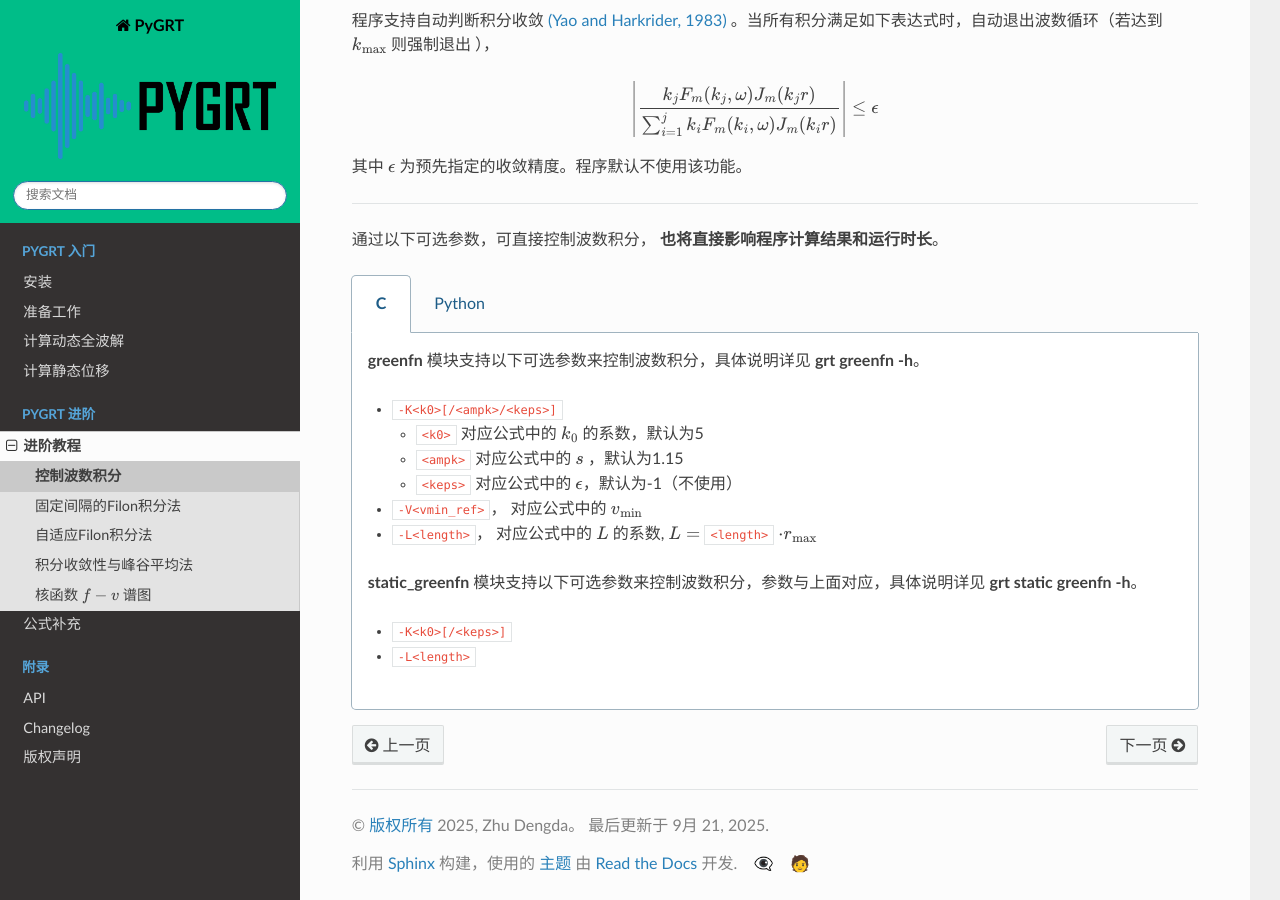
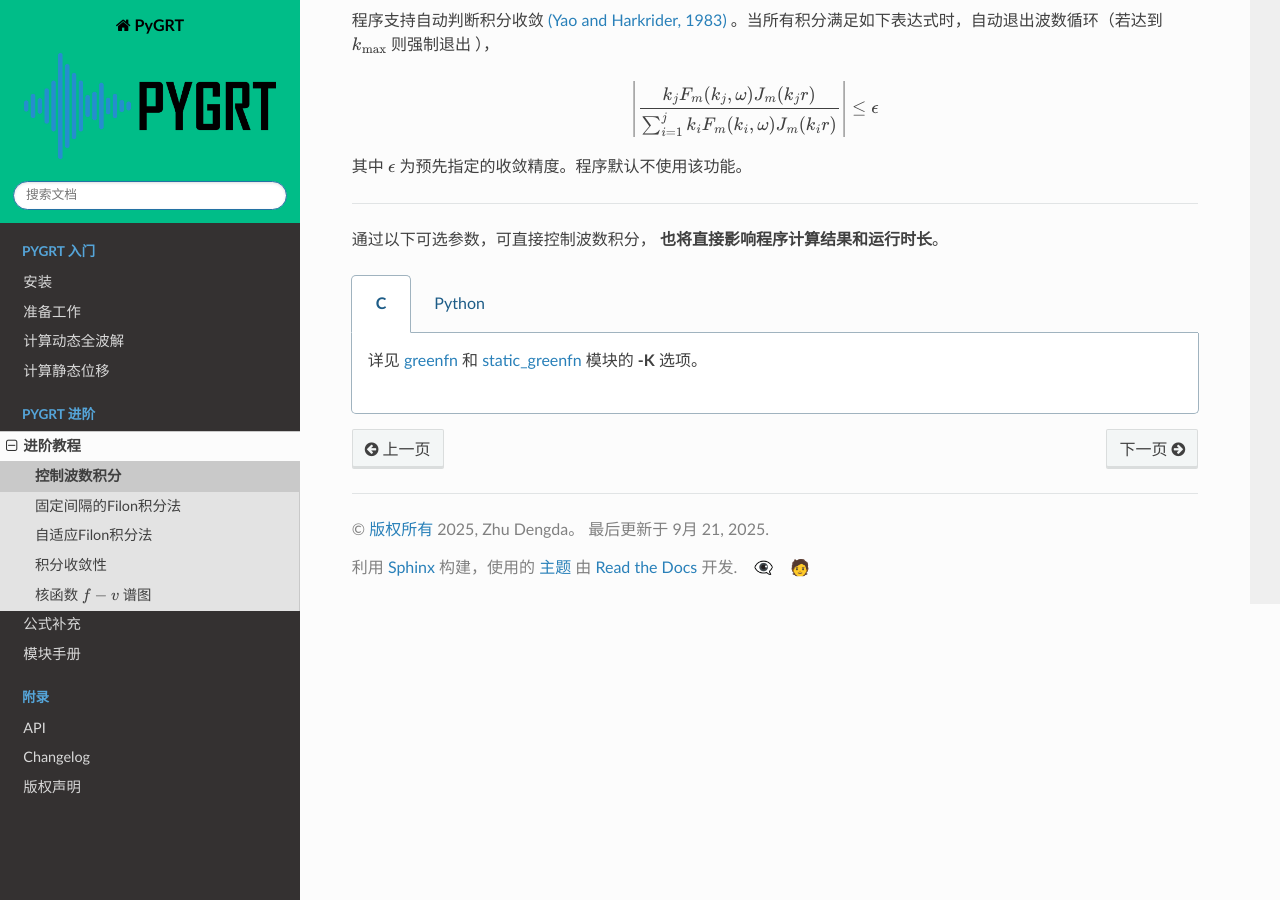
Before and after one commit to Dengda98/PyGRT, a Sphinx documentation site: the page built from docs/source/Advanced/k_integ.rst, in a window 1280 px wide and 900 px high, scrolled down 802 px. Built offline with Sphinx 7.4.7 and the Read the Docs theme 3.1.0, drawn with Linux system fonts in a browser that asks for light colours; pages that are not in the unit, such as notebooks, are missing from menus; the version number could not be read and is left out; comment, search, counter and statistics services are not loaded.

Commit message:
DOC: update -L

```diff
--- a/docs/source/Advanced/integ_converg/integ_converg.rst
+++ b/docs/source/Advanced/integ_converg/integ_converg.rst
@@ -1,4 +1,4 @@
-积分收敛性与峰谷平均法
+积分收敛性
 ===============================
 
 :Author: Zhu Dengda
--- a/docs/source/Advanced/k_integ.rst
+++ b/docs/source/Advanced/k_integ.rst
@@ -44,22 +44,7 @@
 
     .. group-tab:: C
 
-        :command:`greenfn` 模块支持以下可选参数来控制波数积分，具体说明详见 :command:`grt greenfn -h`。
-
-        + ``-K<k0>[/<ampk>/<keps>]``
-
-          + ``<k0>`` 对应公式中的 :math:`k_0` 的系数，默认为5
-          + ``<ampk>`` 对应公式中的 :math:`s` ，默认为1.15
-          + ``<keps>`` 对应公式中的 :math:`\epsilon`，默认为-1（不使用）
-
-        + ``-V<vmin_ref>``， 对应公式中的 :math:`v_{\text{min}}`
-
-        + ``-L<length>``， 对应公式中的 :math:`L` 的系数, :math:`L=` ``<length>`` :math:`\cdot r_{\text{max}}`
-
-        :command:`static_greenfn` 模块支持以下可选参数来控制波数积分，参数与上面对应，具体说明详见 :command:`grt static greenfn -h`。
-
-        + ``-K<k0>[/<keps>]``
-        + ``-L<length>``
+        详见 :doc:`/Module/greenfn` 和 :doc:`/Module/static_greenfn` 模块的 **-K** 选项。
 
     .. group-tab:: Python
 
--- a/docs/source/index.rst
+++ b/docs/source/index.rst
@@ -112,6 +112,7 @@
 
    Advanced/index
    Formula/index
+   Module/index
 
 
 .. toctree::
--- a/docs/source/install.rst
+++ b/docs/source/install.rst
@@ -24,7 +24,7 @@
 
 
 安装预构建版本
-------------
+--------------------
 
 + 目前 **PyGRT** 已分发内置预构建二进制文件的安装包，用户仅需运行以下命令即可（建议使用 `Anaconda <https://anaconda.org>`_ 虚拟环境）
 
```
Also changed, not shown: docs/source/Advanced/filon/linear_filon.rst (+4 -9 lines), docs/source/Advanced/filon/self_adaptive_filon.rst (+4 -9 lines), 1 other file.
